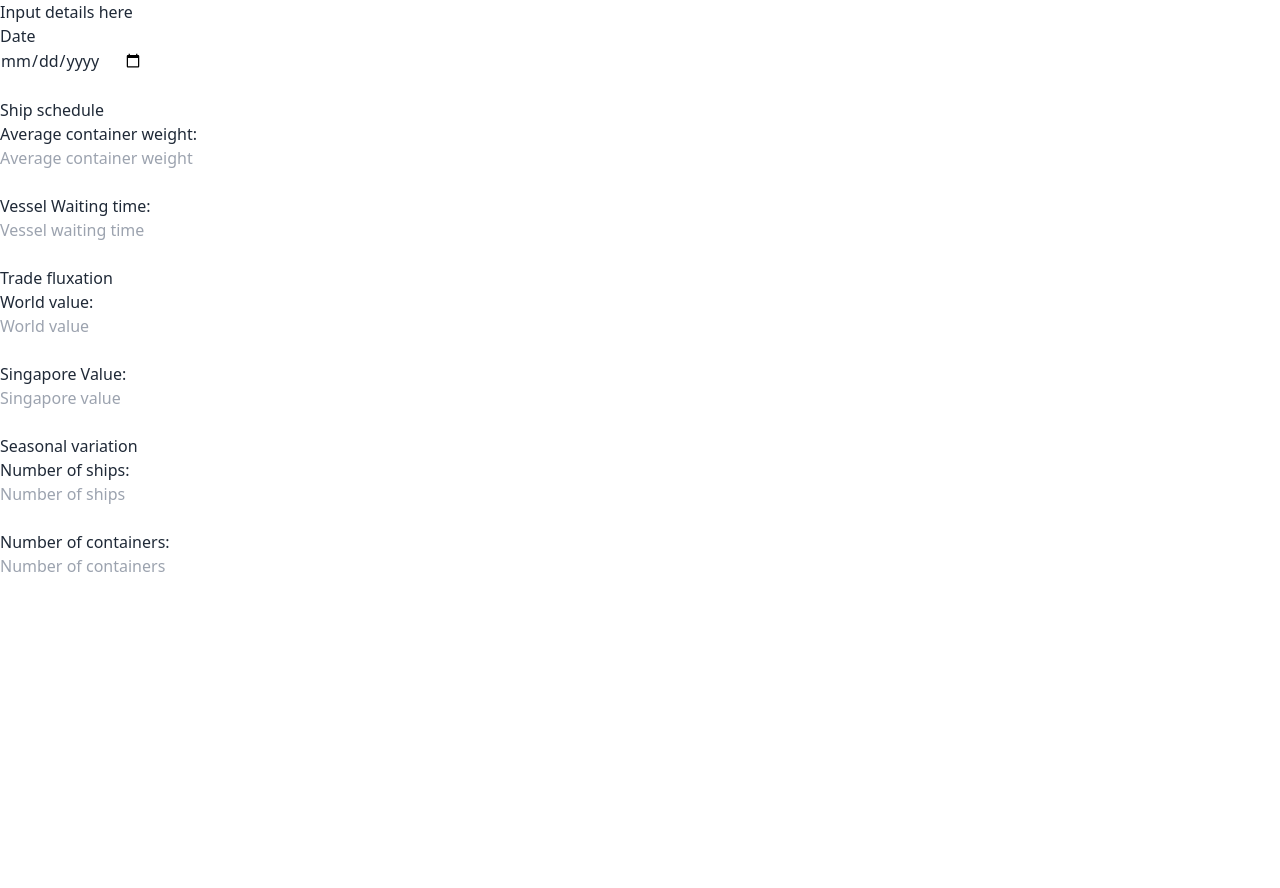
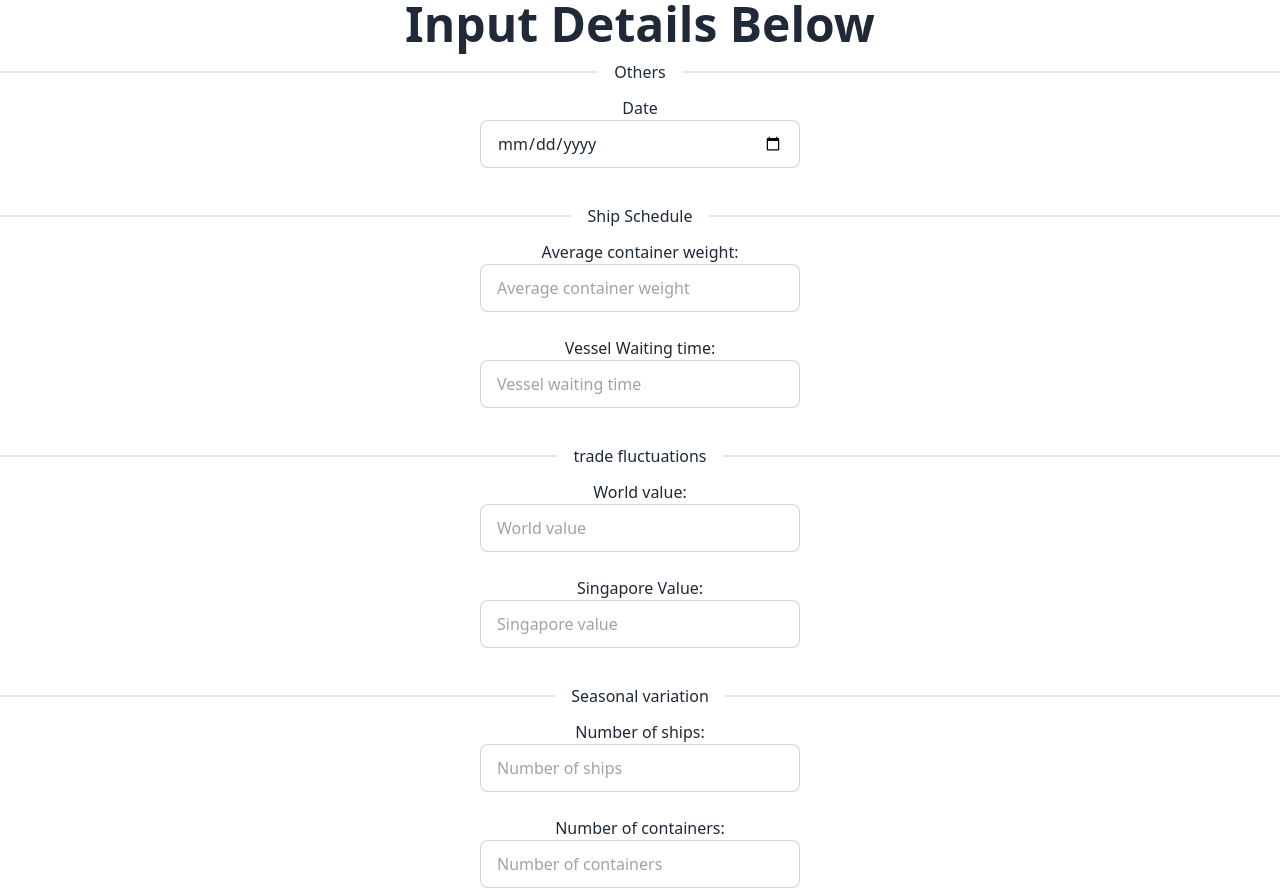
Before and after one commit to dexdreamin/psa_hackathon_2023_dexter, a Flask app: page /input_details in a window 1280 px wide. Before the commit the page ends 572 px from the top, so only its background shows below. Run offline with Flask 3, Linux system fonts and the light colour scheme; some libraries are stand-ins or nearby versions.

Commit message:
style changes

```diff
--- a/website/routes.py
+++ b/website/routes.py
@@ -43,20 +43,20 @@ csrf.init_app(app)
 
 def check_password_strength(password):
     if len(password) < 8:
-        flash("Password is too short, at least 8 characters, try again",
-              category='danger')
+        flash('Password is too short, at least 8 characters, try again',
+              category='error')
         return False
     elif re.search("[a-z]", password) is None:
-        flash("Password is missing a lowercase letter, try again", category='danger')
+        flash('Password is missing a lowercase letter, try again', category='error')
         return False
     elif re.search("[A-Z]", password) is None:
-        flash("Password is missing a uppercase letter, try again", category='danger')
+        flash('Password is missing a uppercase letter, try again', category='error')
         return False
     elif re.search("[0-9]", password) is None:
-        flash("Password is missing a digit, try again", category='danger')
+        flash('Password is missing a digit, try again', category='error')
         return False
     elif re.search("[!@#\$%^&*()_\-+=\{\}\[\]:;\"'<>,.?/|\\~`]", password) is None:
-        flash("Password is missing a special character, try again.", category='danger')
+        flash('Password is missing a special character, try again.', category='error')
         return False
     else:
         return "True"
@@ -75,7 +75,7 @@ def index():
             return redirect(url_for('input_details'))
 
         else:
-            flash("Invalid username or password, please try again.", category='danger')
+            flash('Invalid username or password, please try again.', category='error')
 
     return render_template('index.html', form=form)
 
@@ -95,7 +95,7 @@ def login_page():
             return redirect(url_for('input_details'))
 
         else:
-            flash("Invalid username or password, please try again.", category='danger')
+            flash('Invalid username or password, please try again.', category='error')
 
 
     return render_template('login.html', form=form, csrf=csrf)
--- a/website/templates/base.html
+++ b/website/templates/base.html
@@ -8,24 +8,34 @@
     <meta content="Greensell" name="description" />
     <title>{% block title%}{% endblock %}</title>
     <link href="https://cdn.jsdelivr.net/npm/daisyui@3.8.2/dist/full.css" rel="stylesheet" type="text/css" />
-    <script src="https://cdn.tailwindcss.com"></script>  </head>
-  <link rel="stylesheet" href="https://fonts.googleapis.com/css2?family=Material+Symbols+Outlined:opsz,wght,FILL,GRAD@48,400,0,0" />
-  <link rel="stylesheet" href="https://fonts.googleapis.com/css2?family=Material+Symbols+Outlined:opsz,wght,FILL,GRAD@20..48,100..700,0..1,-50..200" />
-  <script src="https://cdnjs.cloudflare.com/ajax/libs/jquery/3.7.0/jquery.min.js"></script>
-  <link href="https://cdn.jsdelivr.net/npm/daisyui@3.8.2/dist/full.css" rel="stylesheet" type="text/css" />
-  <script src="https://cdn.tailwindcss.com"></script>
+    <script src="https://cdn.tailwindcss.com"></script>
+    <link rel="stylesheet" href="https://fonts.googleapis.com/css2?family=Material+Symbols+Outlined:opsz,wght,FILL,GRAD@48,400,0,0" />
+    <link rel="stylesheet" href="https://fonts.googleapis.com/css2?family=Material+Symbols+Outlined:opsz,wght,FILL,GRAD@20..48,100..700,0..1,-50..200" />
+    <script src="https://cdnjs.cloudflare.com/ajax/libs/jquery/3.7.0/jquery.min.js"></script>
+    <script src="https://cdn.jsdelivr.net/npm/alpinejs@2.8.2/dist/alpine.min.js" defer></script>
+<script>
+  function closeAlert() {
+    const alert = document.getElementById('alert');
+    alert.style.display = 'none';
+}
+</script>
+  </head>
   {% with messages = get_flashed_messages(with_categories=true) %}
     <!--    with_categories = true means it grabs the categories as well for messages-->
+
     {% if messages %}
+
         {% for category, message in messages %}
-              <div class="alert alert-{{ category }} alert-dismissible fade show" role="alert">
+        <div class="alert alert-{{category}}" id="alert">
+
                 {% autoescape false %}
                 {{ message }}
                 {% endautoescape %}
-                <button type="button" class="btn-close" data-bs-dismiss="alert" aria-label="Close"></button>
+                <button
+                onclick="closeAlert()"
+            class="float-right text-white">&times;</button>
               </div>
 
-              </div>
 
         {% endfor %}
     {% endif %}
--- a/website/templates/index.html
+++ b/website/templates/index.html
@@ -1,4 +1,6 @@
 {% extends "base.html" %}
+
+{% block title %} Forecast {% endblock %}
 {% block content %}
 <div class="hero min-h-screen bg-base-200">
     <div class="hero-content flex-col lg:flex-row-reverse">
--- a/website/templates/input_details.html
+++ b/website/templates/input_details.html
@@ -3,32 +3,35 @@
 {% block title %} Input details {% endblock %}
 {% block content %}
 
-<h1>Input details here</h1>
-<form method="POST">
+    <form method="POST" >
+        <div class="hero flex flex-col border-opacity-50">
+        <h1 class="text-5xl font-bold">Input Details Below</h1>
+        <div class="divider">Others</div>
         {{ form.hidden_tag() }}
         {{ form.date_recorded.label() }}
-    {{ form.date_recorded(class='form-control form-control-user', placeholder='User name') }}
+        {{ form.date_recorded(class='input input-bordered w-full max-w-xs', placeholder='User name') }}
         <br>
-    <h2>Ship schedule</h2>
+        <div class="divider">Ship Schedule</div>
         {{ form.average_container_weight.label() }}
-    {{ form.average_container_weight(class="form-control form-control-user", placeholder="Average container weight")}}
+        {{ form.average_container_weight(class="input input-bordered w-full max-w-xs", placeholder="Average container weight")}}
         <br>
         {{ form.vessel_waiting_time.label() }}
-    {{ form.vessel_waiting_time(class="form-control form-control-user", placeholder="Vessel waiting time") }}
+        {{ form.vessel_waiting_time(class="input input-bordered w-full max-w-xs", placeholder="Vessel waiting time") }}
         <br>
-    <h2>Trade fluxation</h2>
+        <div class="divider">trade fluctuations</div>
         {{ form.world_value.label() }}
-    {{ form.world_value(class="form-control form-control-user", placeholder="World value") }}
+        {{ form.world_value(class="input input-bordered w-full max-w-xs", placeholder="World value") }}
         <br>
         {{ form.singapore_value.label() }}
-    {{ form.singapore_value(class="form-control form-control-user", placeholder="Singapore value")}}
+        {{ form.singapore_value(class="input input-bordered w-full max-w-xs", placeholder="Singapore value")}}
         <br>
-    <h2>Seasonal variation</h2>
+        <div class="divider">Seasonal variation</div>
         {{ form.no_of_ships.label() }}
-    {{ form.no_of_ships(class="form-control form-control-user", placeholder="Number of ships")}}
+        {{ form.no_of_ships(class="input input-bordered w-full max-w-xs", placeholder="Number of ships")}}
         <br>
         {{ form.no_of_containers.label() }}
-    {{ form.no_of_containers(class="form-control form-control-user", placeholder="Number of containers")}}
+        {{ form.no_of_containers(class="input input-bordered w-full max-w-xs", placeholder="Number of containers")}}
+    </div>
     </form>
 
 {% endblock %}
```
Also changed, not shown: te.html (added, +70 -0 lines), test.html (added, +25 -0 lines). Lines whose indentation alone changed are shown as unchanged.
